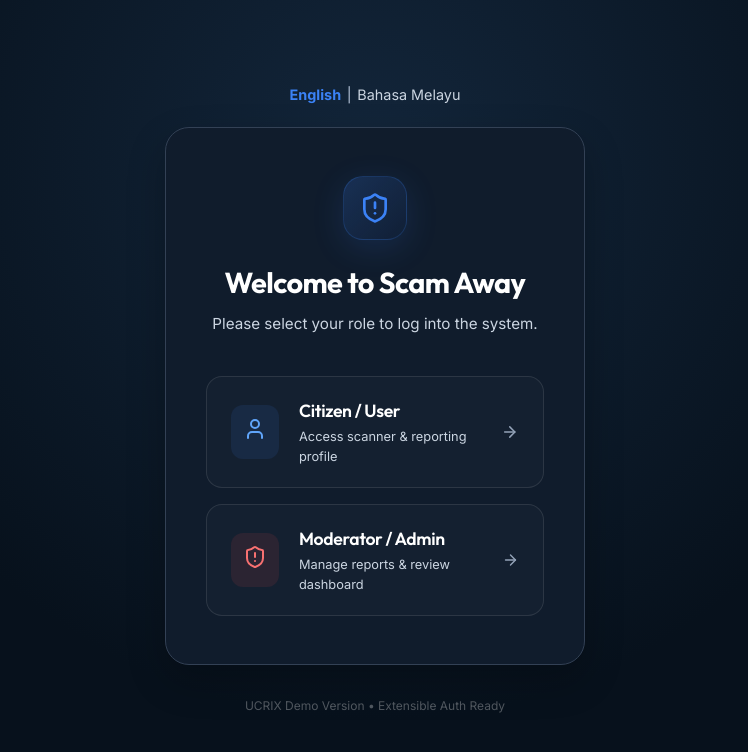
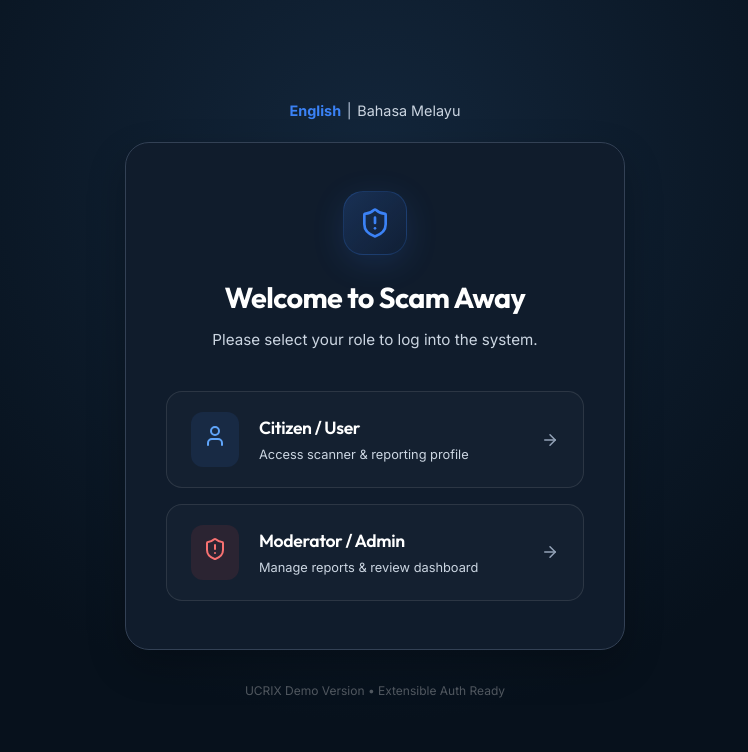
Before and after one commit to LuiQiTheng/ScamAway, a React (Vite) app: page / in a window 1280 px wide. Shown: the top 752 px of the page, without its empty margins (265-1013 px from the left). Built offline with nearby package versions, Linux system fonts and the light colour scheme; no server answers; the database is empty.

Commit message:
Modify login page frame size

```diff
--- a/src/components/LoginScreen.jsx
+++ b/src/components/LoginScreen.jsx
@@ -16,7 +16,7 @@ export default function LoginScreen({ onLogin }) {
       fontFamily: "'Inter', sans-serif"
     }}>
 
-      <div style={{ width: '100%', maxWidth: '420px' }}>
+      <div style={{ width: '100%', maxWidth: '500px' }}>
         <div
           style={{
             display: "flex",
```
